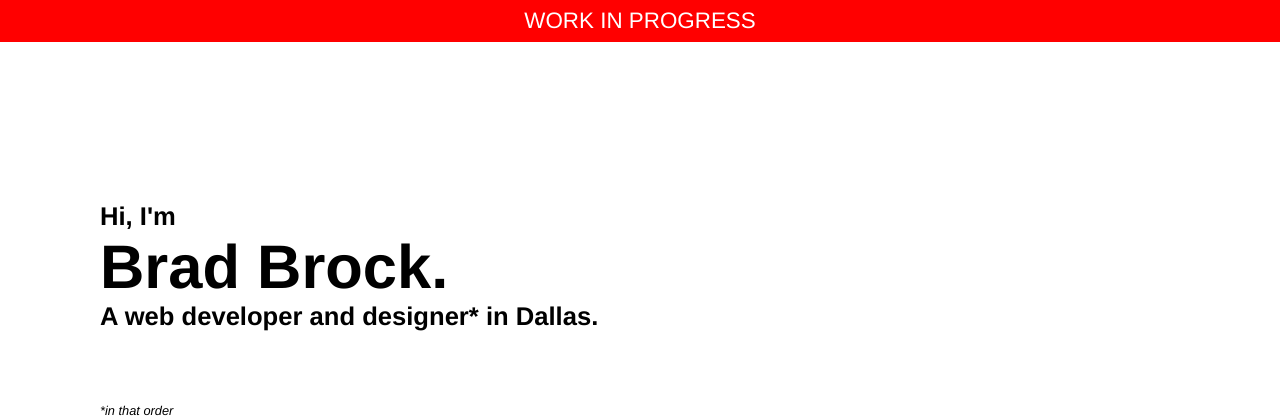
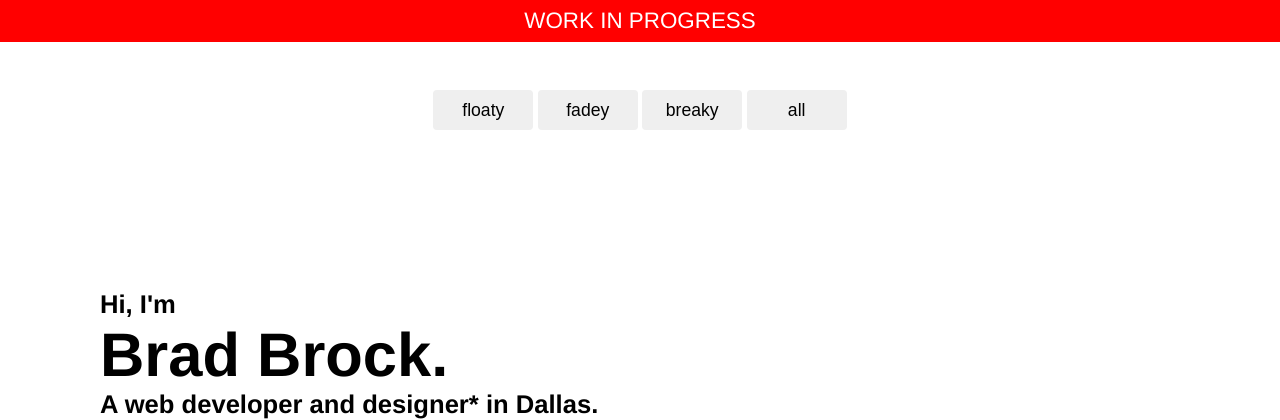
Before and after one commit to Spyrojoe/VBT4.0, a PHP site: page / in a window 1280 px wide. Shown: the top 420 px of the page. Run offline with PHP 8.4, Linux system fonts and the light colour scheme; some libraries are stand-ins or nearby versions.

Commit message:
Animation triggers
Moved animations to their own classes, triggering with buttons now.

```diff
--- a/index.html
+++ b/index.html
@@ -8,8 +8,14 @@
 </head>
 <body>
 	<div id="attention">WORK IN PROGRESS</div>
+	<div class="button-group">
+		<button id="floaty">floaty</button>
+		<button id="fadey">fadey</button>
+		<button id="breaky">breaky</button>
+		<button id="all">all</button>
+	</div>
+<header>
 
-<header>
 	<div class="wrap">
 		<div class="greet">
 			<h1><span class="small-talk">Hi, I'm</span> <span class="name">Brad Brock.</span> <span class="small-talk">A web developer and designer* in Dallas.</span></h1>
@@ -17,6 +23,22 @@
 		</div>
 	</div>
 </header>
-<!--<button>hover me</button>-->
+<script type="text/javascript">
+	$("#floaty").click(function(){
+		$(".greet").toggleClass("floaty");
+	});
+	$("#fadey").click(function(){
+		$(".small-talk").toggleClass("fadey");
+	});
+	$("#breaky").click(function(){
+		$(".name").toggleClass("breaky");
+	});
+	$("#all").click(function(){
+		$(".greet").toggleClass("floaty");
+		$(".small-talk").toggleClass("fadey");
+		$(".name").toggleClass("breaky");
+	});
+
+</script>
 </body>
 </html>
--- a/style.css
+++ b/style.css
@@ -15,8 +15,16 @@ button{
 	height: 40px;
 	border-radius: 4px;
 	font-size: 1.1em;
-	position: absolute;
-	top: 100px;
+	outline: none;
+}
+button:active{
+	background-color: #e6e6e6;
+}
+.button-group{
+	display: block;
+	width: 100%;
+	margin: 48px auto 0;
+	text-align: center;
 }
 #attention{
 	padding: 8px 0;
```
Also changed, not shown: other parts of style.css (+21 -10 lines). Lines whose indentation alone changed are shown as unchanged.
